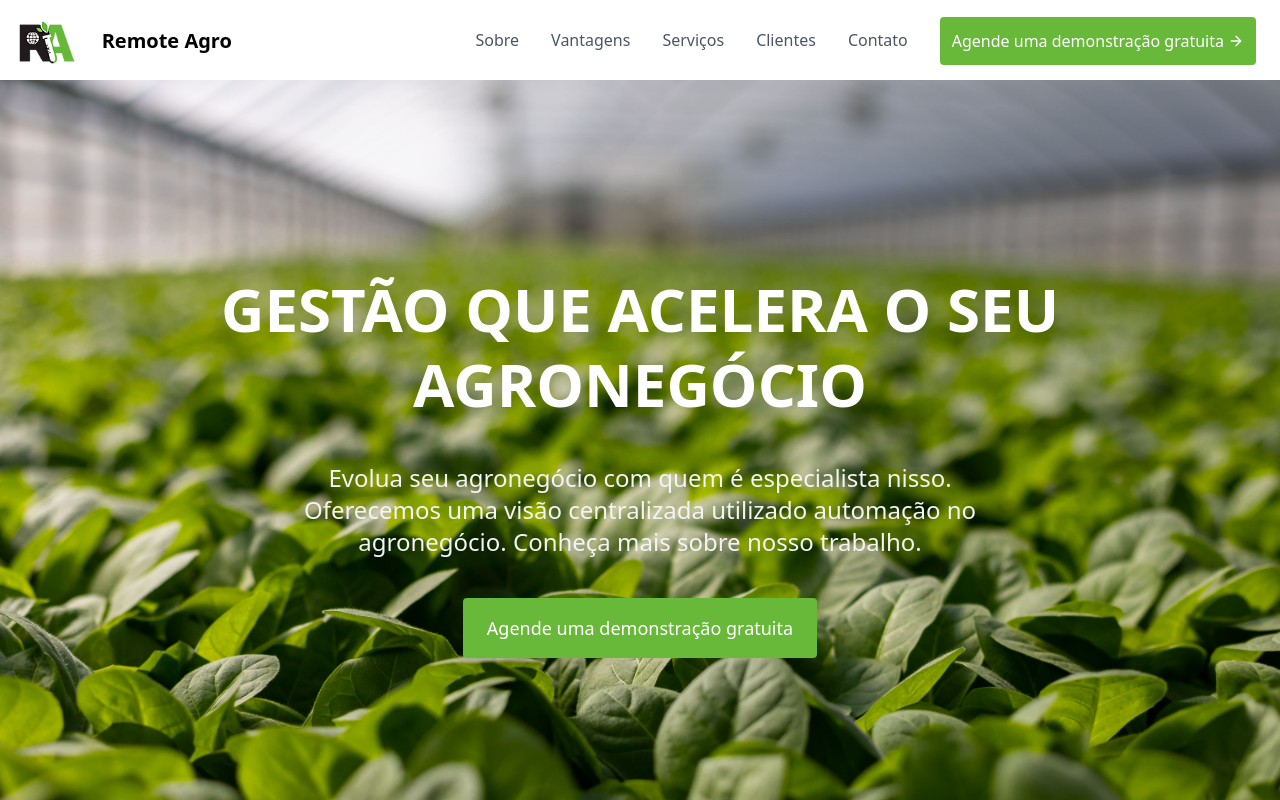
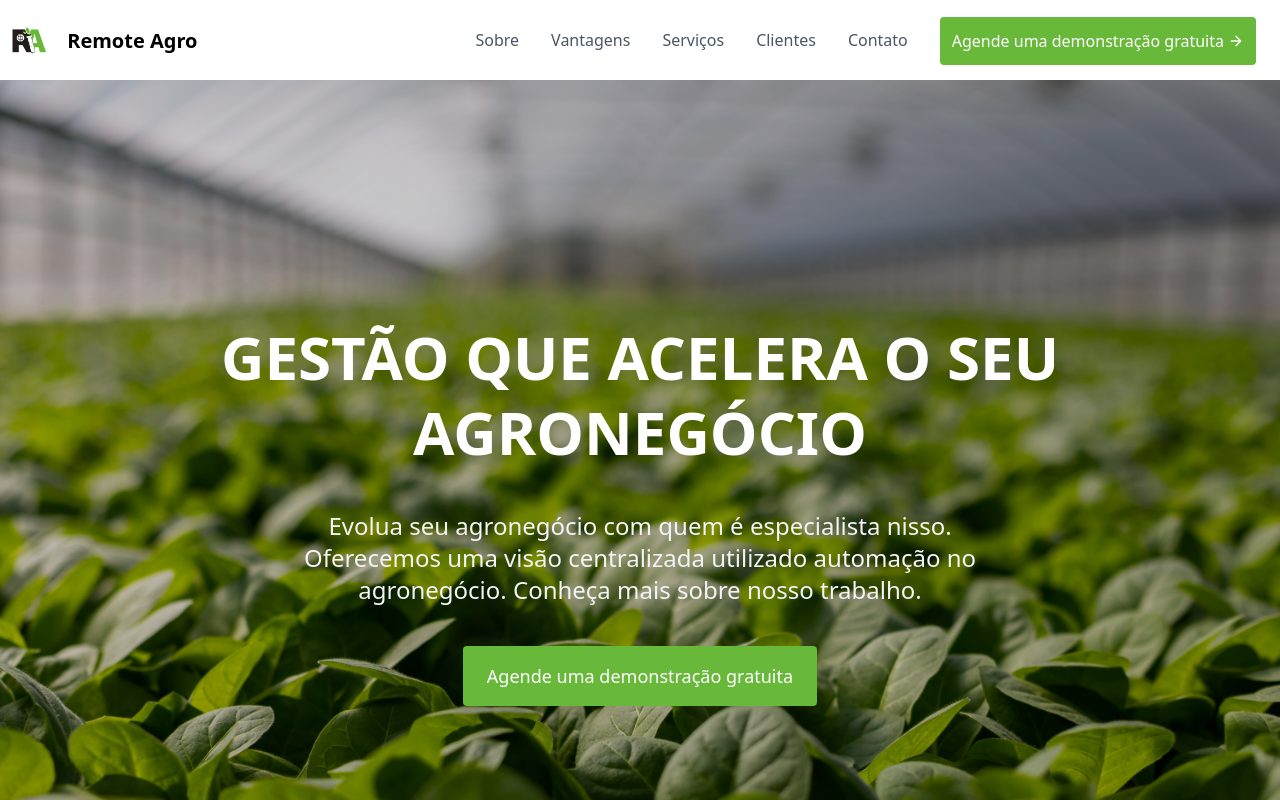
Before and after one commit to fernandolucchesi/templates, a React (Create React App) app: page / in a window 1280 px wide. Shown: the top 800 px of the page. Built offline with nearby package versions, Linux system fonts and the light colour scheme.

Commit message:
Small fixes

```diff
--- a/package.json
+++ b/package.json
@@ -1,4 +1,5 @@
 {
+  "homepage": "http://fernandolucchesi.github.io/templates",
   "name": "ralfer",
   "version": "0.1.0",
   "private": true,
@@ -21,6 +22,7 @@
   "scripts": {
     "start": "craco start",
     "build": "craco build",
+    "deploy": "gh-pages -d build",
     "test": "craco test",
     "eject": "react-scripts eject"
   },
@@ -41,5 +43,8 @@
       "last 1 firefox version",
       "last 1 safari version"
     ]
+  },
+  "devDependencies": {
+    "gh-pages": "^3.1.0"
   }
 }
--- a/src/TemplateFour.js
+++ b/src/TemplateFour.js
@@ -8,7 +8,11 @@ export default function TemplateFour() {
         <header className="py-2 text-gray-600 body-font">
           <div className="container flex flex-wrap items-center w-full px-6 py-2 mx-auto bg-white lg:h-16 lg:py-0">
             <div className="flex items-center flex-1 h-full -mx-6">
-              <img type="Image" src="img/logo.webp" alt="" className="h-12" />
+              <img
+                src="img/logoRA-01-01.png"
+                alt="Remote Agro logo"
+                className="h-12"
+              />
               <span className="ml-3 text-xl font-bold text-black">
                 Remote Agro
               </span>
@@ -87,9 +91,9 @@ export default function TemplateFour() {
               <svg
                 fill="none"
                 stroke="currentColor"
-                stroke-linecap="round"
-                stroke-linejoin="round"
-                stroke-width="2"
+                strokeLinecap="round"
+                strokeLinejoin="round"
+                strokeWidth="2"
                 viewBox="0 0 24 24"
                 className="w-4 h-4 ml-1"
               >
@@ -100,7 +104,7 @@ export default function TemplateFour() {
         </header>
       </div>
 
-      <section className="relative px-2 py-20 text-gray-600 bg-center bg-cover body-font md:py-32 lg:py-48 bg-hero">
+      <section className="relative px-2 py-20 text-gray-600 bg-center bg-cover body-font md:py-32 lg:py-60 bg-hero">
         <div className="flex flex-row items-center justify-center">
           <div className="flex flex-col items-center w-full text-center text-white lg:w-3/4">
             <h1 className="text-4xl font-black uppercase md:leading-tight md:text-6xl">
@@ -181,7 +185,7 @@ export default function TemplateFour() {
               src="https://www.youtube.com/embed/7QSrLm9Mbo4"
               title="RemoteAgro"
               allow="accelerometer; autoplay; clipboard-write; encrypted-media; gyroscope; picture-in-picture"
-              allowfullscreen="allowfullscreen"
+              allowFullScreen="allowfullscreen"
             ></iframe>
           </div>
           <div className="flex flex-col w-full lg:w-1/2 lg:mb-0">
@@ -252,7 +256,11 @@ export default function TemplateFour() {
                     </th>
                     <th className="w-20 py-3 font-medium tracking-wider text-center rounded-tr md:px-2 title-font bg-remoteagro-300 text-medium">
                       <div className="flex justify-center ">
-                        <img src="img/logo.webp" className="w-16 h-auto" />
+                        <img
+                          src="img/logoRA-01-01"
+                          alt="Logo Remote Agro"
+                          className="w-16 h-auto"
+                        />
                       </div>
                     </th>
                   </tr>
@@ -981,8 +989,8 @@ export default function TemplateFour() {
               className="absolute inset-0"
               frameborder="0"
               title="map"
-              marginheight="0"
-              marginwidth="0"
+              marginHeight="0"
+              marginWidth="0"
               scrolling="no"
               src="https://www.google.com/maps/embed?pb=!1m14!1m8!1m3!1d15358.241051419518!2d-47.8666903!3d-15.7743851!3m2!1i1024!2i768!4f13.1!3m3!1m2!1s0x0%3A0x807b50c3ed067d68!2sCentro%20de%20Apoio%20ao%20Desenvolvimento%20Tecnol%C3%B3gico%20-%20CDT%2FUnB!5e0!3m2!1spt-BR!2sno!4v1617889446548!5m2!1spt-BR!2sno"
               allowfullscreen=""
@@ -1022,7 +1030,10 @@ export default function TemplateFour() {
 
       <footer className="text-gray-400 bg-gray-900 body-font">
         <div className="container flex flex-col items-center gap-4 px-5 py-8 mx-auto sm:flex-row">
-          <a className="flex items-center justify-center font-medium text-gray-300 title-font md:justify-start">
+          <a
+            className="flex items-center justify-center font-medium text-gray-300 title-font md:justify-start"
+            href="/"
+          >
             <span className="ml-3 text-xl">Remote Agro</span>
           </a>
           <p className="py-1 text-sm text-gray-400 sm:ml-4 sm:pl-4 sm:border-l-2 sm:border-gray-200">
--- a/src/index.css
+++ b/src/index.css
@@ -34,8 +34,8 @@
 .bg-hero {
   background-image: linear-gradient(
       135deg,
-      rgba(0, 0, 0, 0) 50%,
-      rgba(0, 0, 0, 0) 50%
+      rgba(0, 0, 0, 0.2) 50%,
+      rgba(0, 0, 0, 0.2) 50%
     ),
     url('assets/header-img.jpg');
 }
```
Also changed, not shown: 2 other files (tests, documents, lock files or other folders).
